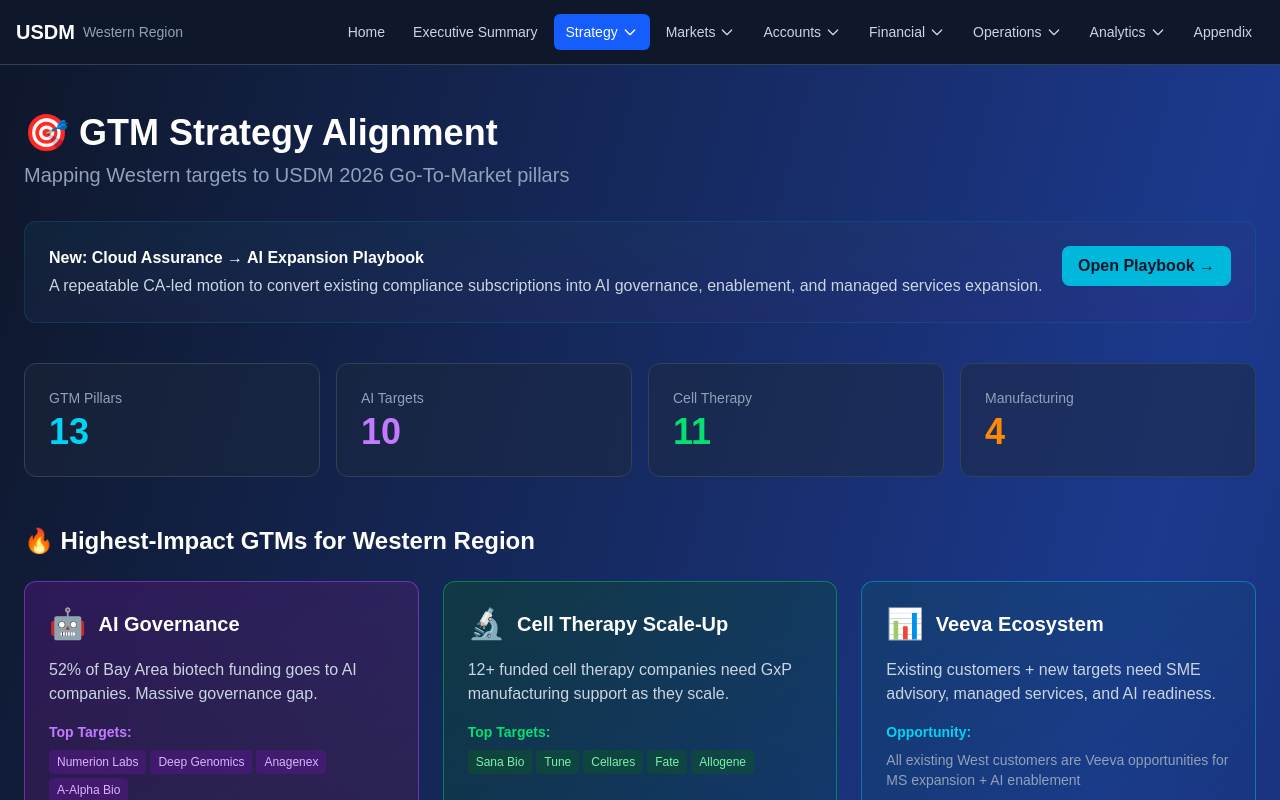
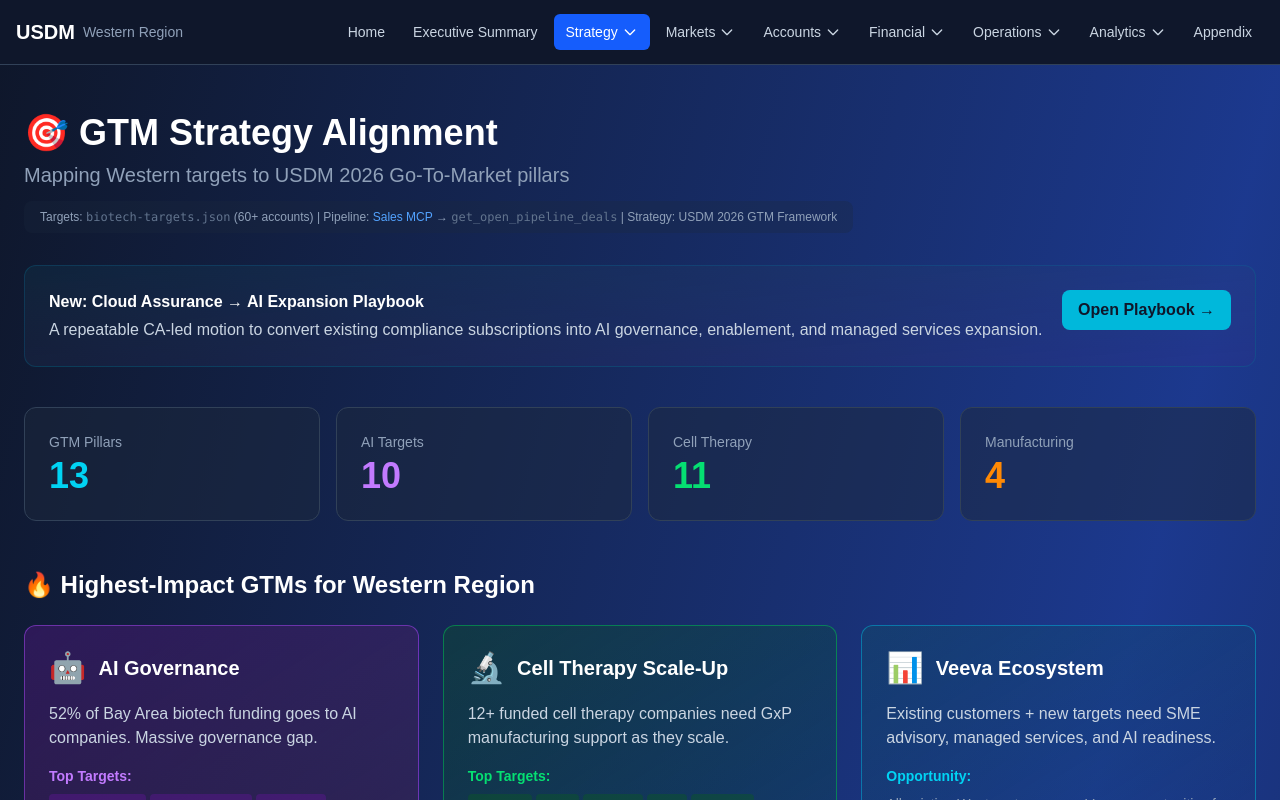
Before and after one commit to kbrown10000/western-region-analysis, a Next.js app: page /gtm-strategy in a window 1280 px wide. Shown: the top 800 px of the page. Built offline with nearby package versions, Linux system fonts and the light colour scheme.

Commit message:
Add source citations to additional pages
- gtm-strategy: Target data + Sales MCP sources
- market-analysis: Target + customer data + market data sources
- seller-performance: Sales MCP source comment

Consistent citation format across all key pages

```diff
--- a/src/app/gtm-strategy/page.tsx
+++ b/src/app/gtm-strategy/page.tsx
@@ -220,7 +220,12 @@
       <main className="max-w-7xl mx-auto px-6 py-12">
         <div className="mb-8">
           <h1 className="text-4xl font-bold text-white mb-2">🎯 GTM Strategy Alignment</h1>
-          <p className="text-xl text-slate-400">Mapping Western targets to USDM 2026 Go-To-Market pillars</p>
+          <p className="text-xl text-slate-400 mb-3">Mapping Western targets to USDM 2026 Go-To-Market pillars</p>
+          <div className="bg-slate-800/30 rounded-lg px-4 py-2 text-xs text-slate-400 inline-block">
+            Targets: <code className="text-slate-500">biotech-targets.json</code> (60+ accounts) |
+            Pipeline: <span className="text-blue-400">Sales MCP</span> → <code className="text-slate-500">get_open_pipeline_deals</code> |
+            Strategy: USDM 2026 GTM Framework
+          </div>
         </div>
 
         <div className="mb-10 bg-gradient-to-br from-cyan-900/20 to-purple-900/10 rounded-xl p-6 border border-cyan-700/30">
--- a/src/app/market-analysis/page.tsx
+++ b/src/app/market-analysis/page.tsx
@@ -81,7 +81,12 @@
       <main className="max-w-7xl mx-auto px-6 py-12">
         <div className="mb-8">
           <h1 className="text-4xl font-bold text-white mb-2">📊 Western Market Analysis</h1>
-          <p className="text-xl text-slate-400">Three biotech powerhouses. $150B+ combined market. One unified strategy.</p>
+          <p className="text-xl text-slate-400 mb-3">Three biotech powerhouses. $150B+ combined market. One unified strategy.</p>
+          <div className="bg-slate-800/30 rounded-lg px-4 py-2 text-xs text-slate-400 inline-block">
+            Targets: <code className="text-slate-500">biotech-targets.json</code> |
+            Customers: <span className="text-purple-400">Finance MCP</span> → <code className="text-slate-500">get_customer_ltv</code> |
+            Market data: Crunchbase, PitchBook, SEC filings
+          </div>
         </div>
 
         {/* Aggregate Metrics */}
--- a/src/app/seller-performance/page.tsx
+++ b/src/app/seller-performance/page.tsx
@@ -2,6 +2,8 @@
 
 import Link from 'next/link';
 import { BarChart, Bar, XAxis, YAxis, Tooltip, ResponsiveContainer, Cell, PieChart, Pie, Legend } from 'recharts';
+
+// Data: Sales MCP → get_team_performance, get_win_rate_matrix | Feb 2026
 
 export default function SellerPerformance() {
   const sellers = [
```
